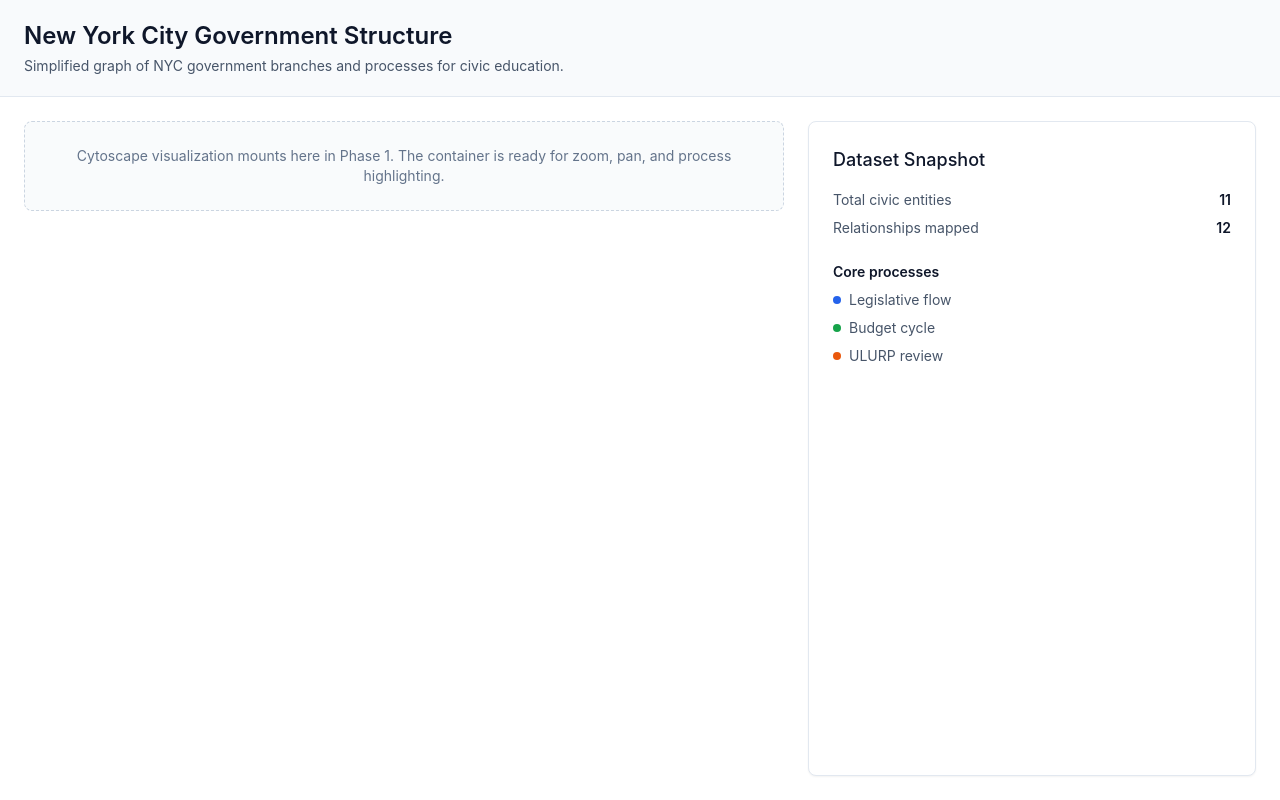
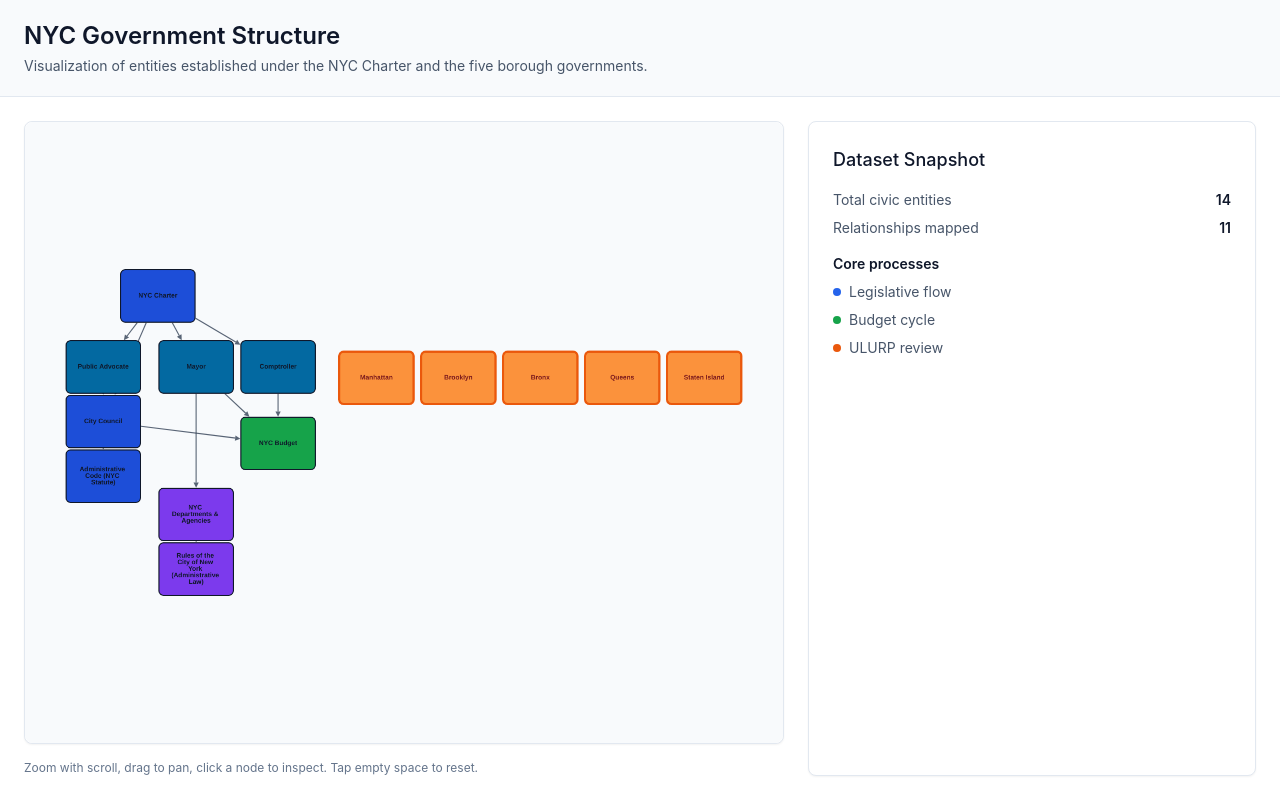
Before and after one commit to ShouwangH/nyc-civic-structure, a React (Vite) app: page / in a window 1280 px wide. Built offline with nearby package versions, Linux system fonts and the light colour scheme.

Commit message:
initial structure and positions

```diff
--- a/data/government.json
+++ b/data/government.json
@@ -1,180 +1,243 @@
 {
   "meta": {
-    "title": "New York City Government Structure",
-    "description": "Simplified graph of NYC government branches and processes for civic education."
+    "title": "NYC Government Structure",
+    "description": "Visualization of entities established under the NYC Charter and the five borough governments."
   },
-
   "nodes": [
     {
       "id": "nyc_charter",
       "label": "NYC Charter",
       "type": "law",
       "branch": "constitutional",
-      "factoid": "The foundational law of the City of New York, defining powers of the Mayor, Council, and other offices."
-    },
-    {
-      "id": "administrative_code",
-      "label": "NYC Administrative Code",
-      "type": "law",
-      "branch": "administrative",
-      "factoid": "Compilation of permanent laws passed by the City Council and signed by the Mayor."
+      "factoid": "Foundational document defining the structure and powers of New York City government.",
+      "position": {
+        "x": 400,
+        "y": 100
+      }
     },
     {
       "id": "mayor",
-      "label": "Mayor (E. Adams)",
+      "label": "Mayor",
       "type": "office",
       "branch": "executive",
-      "process": ["budget", "administrative"],
-      "factoid": "Chief executive of NYC. Prepares the city budget, enforces laws, and oversees city agencies."
+      "process": [
+        "budget",
+        "legislative"
+      ],
+      "factoid": "Elected citywide executive. Oversees agencies, prepares the budget, and enforces city laws.",
+      "position": {
+        "x": 470,
+        "y": 230
+      }
     },
     {
       "id": "comptroller",
-      "label": "Comptroller (B. Lander)",
+      "label": "Comptroller",
       "type": "office",
       "branch": "executive",
-      "process": ["budget"],
-      "factoid": "Chief financial officer and auditor of city agencies. Reviews contracts and manages pensions."
+      "process": [
+        "budget"
+      ],
+      "factoid": "Fiscal watchdog and auditor. Oversees the city's financial operations and pensions.",
+      "position": {
+        "x": 620,
+        "y": 230
+      }
+    },
+    {
+      "id": "public_advocate",
+      "label": "Public Advocate",
+      "type": "office",
+      "branch": "executive",
+      "process": [
+        "legislative"
+      ],
+      "factoid": "Monitors city agencies and acts as a public ombudsman, representing residents before city government.",
+      "position": {
+        "x": 300,
+        "y": 230
+      }
     },
     {
       "id": "city_council",
       "label": "City Council",
       "type": "body",
       "branch": "legislative",
-      "process": ["legislative", "budget"],
-      "factoid": "NYC's legislative body with 51 members. Passes local laws and approves the budget."
+      "process": [
+        "legislative",
+        "budget"
+      ],
+      "factoid": "51-member legislative body that passes local laws, approves the budget, and exercises oversight.",
+      "position": {
+        "x": 300,
+        "y": 330
+      }
     },
     {
-      "id": "speaker",
-      "label": "Speaker (A. Adams)",
-      "type": "office",
-      "branch": "legislative",
-      "factoid": "Presides over the City Council. Coordinates legislative agenda and committee leadership."
+      "id": "departments",
+      "label": "NYC Departments & Agencies",
+      "type": "agency",
+      "branch": "administrative",
+      "process": [
+        "budget"
+      ],
+      "factoid": "Agencies responsible for carrying out policy across housing, health, planning, education, and more.",
+      "position": {
+        "x": 470,
+        "y": 500
+      }
     },
     {
-      "id": "nyc_departments",
-      "label": "NYC Departments",
-      "type": "agency",
-      "branch": "administrative",
-      "process": ["budget", "administrative"],
-      "factoid": "Over 50 agencies and offices implement city policy, ranging from sanitation to education."
+      "id": "administrative_code",
+      "label": "Administrative Code (NYC Statute)",
+      "type": "law",
+      "branch": "legislative",
+      "factoid": "Compilation of permanent local laws enacted by the City Council and signed by the Mayor.",
+      "position": {
+        "x": 300,
+        "y": 430
+      }
     },
     {
-      "id": "community_boards",
-      "label": "Community Boards (59)",
-      "type": "body",
-      "branch": "community",
-      "process": ["ulurp"],
-      "factoid": "Advisory groups of up to 50 members each, representing neighborhoods in land use and budget matters."
-    },
-    {
-      "id": "borough_presidents",
-      "label": "Borough Presidents (5)",
-      "type": "office",
-      "branch": "community",
-      "process": ["ulurp", "budget"],
-      "factoid": "Elected officials for each borough who appoint community board members and advocate for local interests."
-    },
-    {
-      "id": "ulurp",
-      "label": "ULURP (Land Use Process)",
-      "type": "process",
-      "branch": "planning",
-      "process": ["ulurp"],
-      "factoid": "Uniform Land Use Review Procedure — formal public review process for land use changes and zoning."
+      "id": "rules_of_city",
+      "label": "Rules of the City of New York (Administrative Law)",
+      "type": "regulation",
+      "branch": "administrative",
+      "factoid": "Regulations issued by city agencies to implement provisions of the Administrative Code.",
+      "position": {
+        "x": 470,
+        "y": 600
+      }
     },
     {
       "id": "nyc_budget",
       "label": "NYC Budget",
       "type": "process",
       "branch": "financial",
-      "process": ["budget"],
-      "factoid": "Annual financial plan allocating about $116 billion across operating and capital expenses."
+      "process": [
+        "budget"
+      ],
+      "factoid": "Annual financial plan allocating operating and capital funds across city agencies and boroughs.",
+      "position": {
+        "x": 620,
+        "y": 370
+      }
+    },
+    {
+      "id": "borough_manhattan",
+      "label": "Manhattan",
+      "type": "region",
+      "branch": "community",
+      "factoid": "Manhattan's Borough President oversees 12 Community Boards, representing local neighborhoods.",
+      "position": {
+        "x": 800,
+        "y": 250
+      },
+      "sidebarDetails": {
+        "summary": "Manhattan\u2019s Borough President oversees 12 Community Boards, representing local neighborhoods."
+      }
+    },
+    {
+      "id": "borough_brooklyn",
+      "label": "Brooklyn",
+      "type": "region",
+      "branch": "community",
+      "factoid": "Brooklyn's Borough President oversees 18 Community Boards.",
+      "position": {
+        "x": 950,
+        "y": 250
+      },
+      "sidebarDetails": {
+        "summary": "Brooklyn\u2019s Borough President oversees 18 Community Boards."
+      }
+    },
+    {
+      "id": "borough_bronx",
+      "label": "Bronx",
+      "type": "region",
+      "branch": "community",
+      "factoid": "Bronx's Borough President oversees 12 Community Boards.",
+      "position": {
+        "x": 1100,
+        "y": 250
+      },
+      "sidebarDetails": {
+        "summary": "Bronx\u2019s Borough President oversees 12 Community Boards."
+      }
+    },
+    {
+      "id": "borough_queens",
+      "label": "Queens",
+      "type": "region",
+      "branch": "community",
+      "factoid": "Queens's Borough President oversees 14 Community Boards.",
+      "position": {
+        "x": 1250,
+        "y": 250
+      },
+      "sidebarDetails": {
+        "summary": "Queens\u2019s Borough President oversees 14 Community Boards."
+      }
+    },
+    {
+      "id": "borough_staten_island",
+      "label": "Staten Island",
+      "type": "region",
+      "branch": "community",
+      "factoid": "Staten Island's Borough President oversees 3 Community Boards.",
+      "position": {
+        "x": 1400,
+        "y": 250
+      },
+      "sidebarDetails": {
+        "summary": "Staten Island\u2019s Borough President oversees 3 Community Boards."
+      }
     }
   ],
-
   "edges": [
     {
       "source": "nyc_charter",
-      "target": "mayor",
-      "type": "structural",
-      "process": ["administrative"],
-      "label": "Defines executive powers"
+      "target": "mayor"
     },
     {
       "source": "nyc_charter",
-      "target": "city_council",
-      "type": "structural",
-      "process": ["legislative"],
-      "label": "Establishes legislative body"
+      "target": "comptroller"
+    },
+    {
+      "source": "nyc_charter",
+      "target": "public_advocate"
+    },
+    {
+      "source": "nyc_charter",
+      "target": "city_council"
+    },
+    {
+      "source": "mayor",
+      "target": "departments"
     },
     {
       "source": "city_council",
-      "target": "speaker",
-      "type": "organizational",
-      "label": "Council leadership"
+      "target": "administrative_code"
+    },
+    {
+      "source": "departments",
+      "target": "rules_of_city"
+    },
+    {
+      "source": "public_advocate",
+      "target": "city_council"
+    },
+    {
+      "source": "mayor",
+      "target": "nyc_budget"
     },
     {
       "source": "city_council",
-      "target": "administrative_code",
-      "type": "legislative",
-      "process": ["legislative"],
-      "label": "Passes laws codified here"
-    },
-    {
-      "source": "mayor",
-      "target": "nyc_departments",
-      "type": "executive",
-      "process": ["administrative"],
-      "label": "Oversees city agencies"
-    },
-    {
-      "source": "mayor",
-      "target": "nyc_budget",
-      "type": "financial",
-      "process": ["budget"],
-      "label": "Prepares and submits budget"
-    },
-    {
-      "source": "nyc_budget",
-      "target": "city_council",
-      "type": "financial",
-      "process": ["budget"],
-      "label": "Council reviews and adopts budget"
+      "target": "nyc_budget"
     },
     {
       "source": "comptroller",
-      "target": "nyc_budget",
-      "type": "financial",
-      "process": ["budget"],
-      "label": "Audits and certifies budget accuracy"
-    },
-    {
-      "source": "city_council",
-      "target": "borough_presidents",
-      "type": "budget",
-      "process": ["budget"],
-      "label": "Allocates borough capital funds"
-    },
-    {
-      "source": "borough_presidents",
-      "target": "community_boards",
-      "type": "community",
-      "process": ["ulurp", "budget"],
-      "label": "Appoint members and advise local budgets"
-    },
-    {
-      "source": "community_boards",
-      "target": "ulurp",
-      "type": "planning",
-      "process": ["ulurp"],
-      "label": "Submit advisory opinions"
-    },
-    {
-      "source": "ulurp",
-      "target": "city_council",
-      "type": "planning",
-      "process": ["ulurp"],
-      "label": "Final land use approval"
+      "target": "nyc_budget"
     }
   ]
 }
--- a/src/App.tsx
+++ b/src/App.tsx
@@ -1,3 +1,6 @@
+import cytoscape from 'cytoscape';
+import type { Core, LayoutOptions } from 'cytoscape';
+import { useEffect, useMemo, useRef, useState } from 'react';
 import governmentData from '../data/government.json';
 
 type GovernmentDataset = {
@@ -8,22 +11,206 @@
   nodes: Array<{
     id: string;
     label: string;
+    type: string;
     branch: string;
-    description?: string;
-    processes?: string[];
+    process?: string[];
+    factoid?: string;
+    position?: {
+      x: number;
+      y: number;
+    };
   }>;
   edges: Array<{
     id?: string;
     source: string;
     target: string;
-    process?: string;
-    description?: string;
+    label?: string;
+    type?: string;
+    process?: string[];
   }>;
 };
+
+const branchPalette: Record<string, string> = {
+  constitutional: '#1d4ed8',
+  administrative: '#7c3aed',
+  executive: '#0369a1',
+  legislative: '#1d4ed8',
+  community: '#f97316',
+  planning: '#9333ea',
+  financial: '#16a34a',
+};
+
+const NODE_WIDTH = 120;
+const NODE_HEIGHT = 80;
 
 const dataset = governmentData as GovernmentDataset;
 
 function App() {
+  const containerRef = useRef<HTMLDivElement | null>(null);
+  const [selectedNode, setSelectedNode] = useState<string | null>(null);
+
+  const nodesHavePreset = useMemo(
+    () => dataset.nodes.every((node) => Boolean(node.position)),
+    [],
+  );
+
+  const elements = useMemo(() => {
+    const nodes = dataset.nodes.map((node) => ({
+      data: {
+        id: node.id,
+        label: node.label,
+        branch: node.branch,
+        type: node.type,
+        process: node.process ?? [],
+        factoid: node.factoid ?? 'No details available yet.',
+        branchColor: branchPalette[node.branch] ?? '#0f172a',
+        system: node.branch === 'community' ? 'borough' : 'charter',
+        width: NODE_WIDTH,
+        height: NODE_HEIGHT,
+      },
+      position: node.position,
+    }));
+
+    const edges = dataset.edges.map((edge) => ({
+      data: {
+        id: edge.id ?? `${edge.source}-${edge.target}`,
+        source: edge.source,
+        target: edge.target,
+        label: edge.label ?? '',
+        type: edge.type ?? 'relationship',
+        process: edge.process ?? [],
+      },
+    }));
+
+    return [...nodes, ...edges];
+  }, []);
+
+  const layoutOptions = useMemo<LayoutOptions>(() => {
+    if (nodesHavePreset) {
+      return {
+        name: 'preset',
+        fit: false,
+      };
+    }
+
+    return {
+      name: 'breadthfirst',
+      directed: true,
+      padding: 50,
+      spacingFactor: 1.4,
+    };
+  }, [nodesHavePreset]);
+
+  useEffect(() => {
+    if (!containerRef.current) {
+      return;
+    }
+
+    const cy: Core = cytoscape({
+      container: containerRef.current,
+      elements,
+      layout: layoutOptions,
+      style: [
+        {
+          selector: 'node',
+          style: {
+            'background-color': 'data(branchColor)',
+            'border-color': 'rgba(15, 23, 42, 0.18)',
+            'border-width': '2px',
+            'width': 'data(width)',
+            'height': 'data(height)',
+            label: 'data(label)',
+            color: '#0f172a',
+            'font-size': '12px',
+            'font-weight': 600,
+            'text-wrap': 'wrap',
+            'text-max-width': '96px',
+            'text-valign': 'center',
+            'text-halign': 'center',
+            'padding': '8px',
+            'shape': 'round-rectangle',
+          },
+        },
+        {
+          selector: 'node[system = "borough"]',
+          style: {
+            'background-color': '#fb923c',
+            color: '#7f1d1d',
+            'border-color': '#ea580c',
+            'border-width': '4px',
+          },
+        },
+        {
+          selector: 'node[system = "charter"]',
+          style: {
+            color: '#0f172a',
+          },
+        },
+        {
+          selector: 'edge',
+          style: {
+            'curve-style': 'bezier',
+            'width': '2px',
+            'line-color': '#334155',
+            'line-opacity': 0.9,
+            'target-arrow-color': '#334155',
+            'target-arrow-shape': 'triangle',
+            'target-arrow-fill': 'filled',
+            'opacity': 0.9,
+            'arrow-scale': 1.1,
+            label: 'data(label)',
+            'font-size': '10px',
+            color: '#334155',
+            'text-background-color': '#f8fafc',
+            'text-background-opacity': 0.9,
+            'text-background-padding': '2px',
+            'text-rotation': 'autorotate',
+          },
+        },
+        {
+          selector: 'edge[label = ""]',
+          style: {
+            'text-opacity': 0,
+          },
+        },
+        {
+          selector: 'node:selected',
+          style: {
+            'border-color': '#0f172a',
+            'border-width': '3px',
+          },
+        },
+      ],
+    });
+
+    cy.ready(() => {
+      cy.resize();
+      cy.fit(undefined, 40);
+      if (nodesHavePreset) {
+        cy.nodes().lock();
+      }
+    });
+
+    cy.on('tap', 'node', (event) => {
+      const nodeId = event.target.id();
+      setSelectedNode(nodeId);
+    });
+
+    cy.on('tap', (event) => {
+      if (event.target === cy) {
+        setSelectedNode(null);
+      }
+    });
+
+    return () => {
+      cy.destroy();
+    };
+  }, [elements, layoutOptions, nodesHavePreset]);
+
+  const activeNode = useMemo(() => {
+    return dataset.nodes.find((node) => node.id === selectedNode) ?? null;
+  }, [selectedNode]);
+
   return (
     <div className="flex min-h-screen flex-col bg-white">
       <header className="border-b border-slate-200 bg-slate-50 px-6 py-5">
@@ -37,17 +224,54 @@
 
       <main className="flex flex-1 flex-col gap-6 p-6 lg:flex-row">
         <section className="flex w-full flex-1 flex-col gap-4">
-          <div className="rounded-lg border border-dashed border-slate-300 bg-slate-50/80 p-6 text-center text-sm text-slate-500">
-            Cytoscape visualization mounts here in Phase 1. The container is
-            ready for zoom, pan, and process highlighting.
+          <div className="flex h-[70vh] min-h-[480px] flex-1 overflow-hidden rounded-lg border border-slate-200 bg-white shadow-sm">
+            <div
+              ref={containerRef}
+              className="h-full w-full rounded-lg bg-slate-50"
+              role="presentation"
+            />
           </div>
+          <p className="text-xs text-slate-500">
+            Zoom with scroll, drag to pan, click a node to inspect. Tap empty
+            space to reset.
+          </p>
         </section>
 
         <aside className="w-full max-w-md rounded-lg border border-slate-200 bg-white p-6 shadow-sm">
           <h2 className="text-lg font-medium text-slate-900">
-            Dataset Snapshot
+            {activeNode ? activeNode.label : 'Dataset Snapshot'}
           </h2>
-          <dl className="mt-4 space-y-2 text-sm text-slate-600">
+
+          {activeNode ? (
+            <div className="mt-4 space-y-3 text-sm text-slate-600">
+              <p>{activeNode.factoid}</p>
+              <dl className="space-y-2">
+                <div className="flex justify-between">
+                  <dt className="text-slate-500">Branch</dt>
+                  <dd className="font-semibold text-slate-900">
+                    {activeNode.branch}
+                  </dd>
+                </div>
+                {activeNode.process && activeNode.process.length > 0 && (
+                  <div className="space-y-1">
+                    <dt className="text-slate-500">Processes</dt>
+                    <dd className="flex flex-wrap gap-2">
+                      {activeNode.process.map((processName) => (
+                        <span
+                          key={processName}
+                          className="rounded-full bg-slate-100 px-2 py-0.5 text-xs font-medium capitalize text-slate-700"
+                        >
+                          {processName}
+                        </span>
+                      ))}
+                    </dd>
+                  </div>
+                )}
+              </dl>
+            </div>
+          ) : (
+            <div className="mt-4 space-y-4 text-sm text-slate-600">
+              <dl className="space-y-2">
                 <div className="flex justify-between">
                   <dt>Total civic entities</dt>
                   <dd className="font-semibold text-slate-900">
@@ -61,7 +285,7 @@
                   </dd>
                 </div>
               </dl>
-          <div className="mt-6 space-y-2">
+              <div className="space-y-2">
                 <h3 className="text-sm font-semibold text-slate-900">
                   Core processes
                 </h3>
@@ -80,6 +304,8 @@
                   </li>
                 </ul>
               </div>
+            </div>
+          )}
         </aside>
       </main>
     </div>
```
Also changed, not shown: data/positions.json (added, +25 -0 lines). Lines whose indentation alone changed are shown as unchanged.
